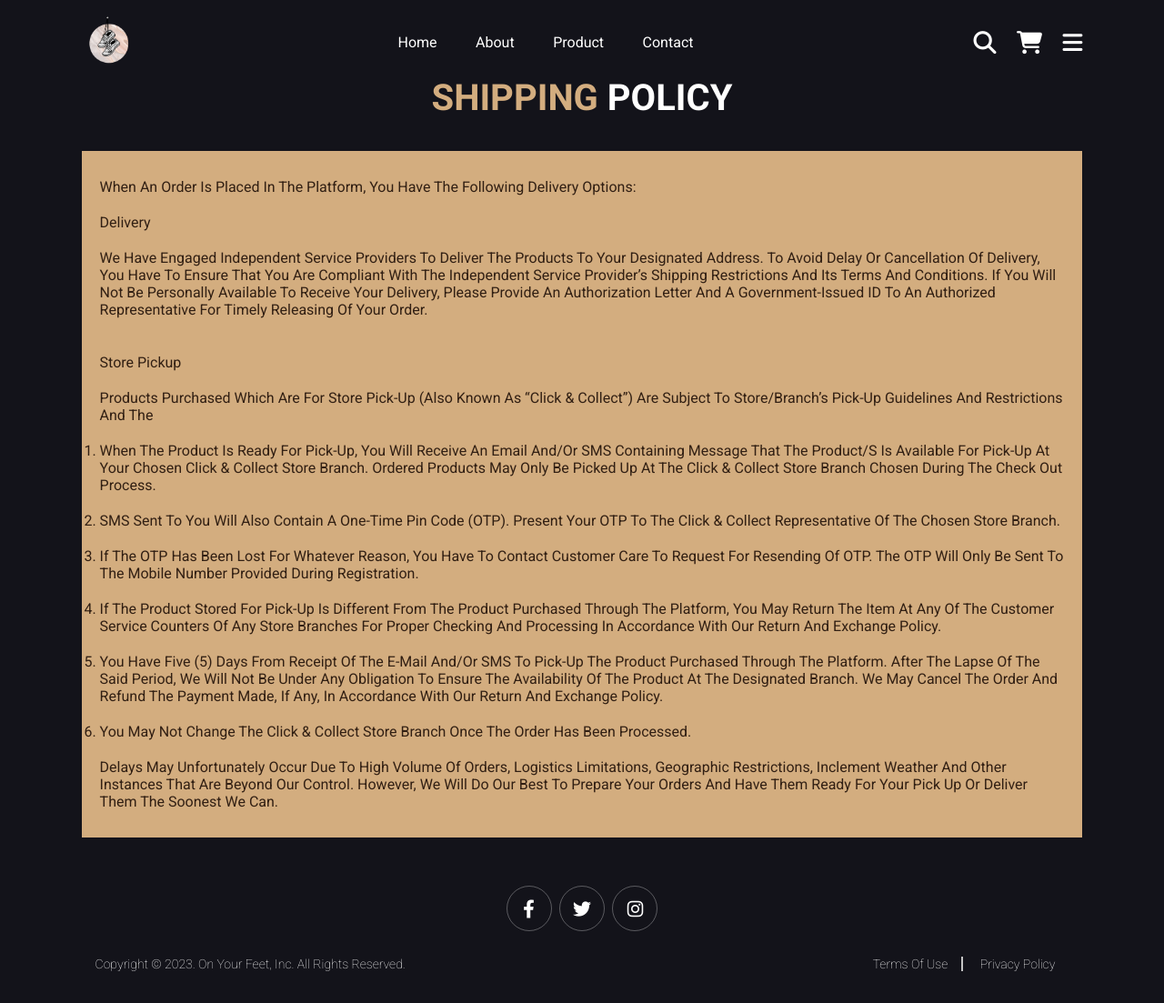
After one commit to Airtrickster/shoebox-onyourfeet, a PHP site: page /shipping_policy.html in a window 1280 px wide. The commit adds this page. Shown: the whole page at 91% size. Run offline with PHP 8.4, Linux system fonts and the light colour scheme.

Commit message:
Added shipping policy

```diff
--- a/css/style.css
+++ b/css/style.css
@@ -249,39 +249,26 @@ section{
     margin: auto;
 }
 
-.about{
+.shipping-policy{
     margin-top: 5% ;
 }
 
-.about .row{
+.shipping-policy .row{
     display: flex;
     align-items: center;
     background:var(--main-color);
     flex-wrap: wrap;
 }
 
-.about .row .image{
-    flex:1 1 45rem;
-}
-
-.about .row .image img{
-    width: 100%;
-}
-.about .row .content{
+.shipping-policy .row .content{
     flex:1 1 45rem;
     padding:2rem;
 }
 
-.about .row .content h3{
-    font-size: 3rem;
-    color:#311f13;
-}
-
-.about .row .content p{
+.shipping-policy .row .content p, li{
     font-size: 1.6rem;
     color:#311f13;
     padding:1rem 0;
-    line-height: 1.8;
 }
 
 .product{
--- /dev/null
+++ b/shipping_policy.html
@@ -0,0 +1,120 @@
+<!DOCTYPE html>
+<html lang="en">
+<head>
+    <meta charset="UTF-8">
+    <meta http-equiv="X-UA-Compatible" content="IE=edge">
+    <meta name="viewport" content="width=device-width, initial-scale=1.0">
+    <link rel="stylesheet" href="./css/style.css">
+    <link rel="stylesheet" href="./lib/fontawesome-free-6.2.1-web/css/all.min.css">
+    <title>On your feet | About</title>
+</head>
+<body>
+
+    <header class="header">
+
+        <a href="index.html" class="logo">
+            <img src="images/mini-logo.png" alt="Logo">
+        </a>
+
+        <nav class="navbar">
+            <a href="index.html">home</a>
+            <a href="about.html">about</a>
+            <a href="product.html">product</a>
+            <a href="contact.html">contact</a>
+        </nav>
+
+        <div class="icons">
+            <div class="fas fa-search" id="search-btn"></div>
+            <div class="fas fa-shopping-cart" id="cart-btn"></div>
+            <div class="fas fa-bars" id="menu-btn"></div>
+        </div>
+
+        <div class="search-form">
+            <input type="search" id="search-box" placeholder="search here...">
+            <label for="search-box" class="fas fa-search"></label>
+        </div>
+
+        <div class="cart-items-container">
+            <div class="cart-item">
+                <span class="fas fa-times"></span>
+                <img src="images/cart-item-1.png" alt="">
+                <div class="content">
+                    <h3>cart item 01</h3>
+                    <div class="price">Php 150/-</div>
+                </div>
+            </div>
+            <div class="cart-item">
+                <span class="fas fa-times"></span>
+                <img src="images/cart-item-2.png" alt="">
+                <div class="content">
+                    <h3>cart item 02</h3>
+                    <div class="price">Php 150/-</div>
+                </div>
+            </div>
+            <div class="cart-item">
+                <span class="fas fa-times"></span>
+                <img src="images/cart-item-3.png" alt="">
+                <div class="content">
+                    <h3>cart item 03</h3>
+                    <div class="price">Php 180/-</div>
+                </div>
+            </div>
+            <div class="cart-item">
+                <span class="fas fa-times"></span>
+                <img src="images/cart-item-4.png" alt="">
+                <div class="content">
+                    <h3>cart item 04</h3>
+                    <div class="price">Php 180/-</div>
+                </div>
+            </div>
+            <a href="#" class="btn">checkout now</a>
+        </div>
+
+    </header>
+
+    <section class="shipping-policy">
+        <h1 class="heading"> <span>Shipping </span>Policy</h1>
+        <div class="row">
+            <div class="content">
+                <p>When an order is placed in the Platform, you have the following delivery options:</p>
+                <p>Delivery</p>
+                <p>We have engaged independent service providers to deliver the Products to your designated address. To avoid delay or cancellation of delivery, you have to ensure that you are compliant with the independent service provider’s shipping restrictions and its terms and conditions. If you will not be personally available to receive your delivery, please provide an authorization letter and a government-issued ID to an authorized representative for timely releasing of your order.</p>
+                <p><br>Store Pickup</p>
+                <p>Products purchased which are for store pick-up (also known as “Click &amp; Collect”) are subject to store/branch’s pick-up guidelines and restrictions and the</p>
+                <ol>
+                <li>When the Product is ready for pick-up, you will receive an email and/or SMS containing message that the Product/s is available for pick-up at your chosen Click &amp; Collect store branch. Ordered Products may only be picked up at the Click &amp; Collect store branch chosen during the check out process.</li>
+                <li>SMS sent to you will also contain a One-Time Pin code (OTP). Present your OTP to the Click &amp; Collect representative of the chosen store branch.</li>
+                <li>If the OTP has been lost for whatever reason, you have to contact Customer Care to request for resending of OTP. The OTP will only be sent to the mobile number provided during registration.</li>
+                <li>If the product stored for pick-up is different from the product purchased through the Platform, you may return the item at any of the Customer Service counters of any store branches for proper checking and processing in accordance with our Return and Exchange Policy.</li>
+                <li>You have five (5) days from receipt of the e-mail and/or SMS to pick-up the Product purchased through the Platform.  After the lapse of the said period, we will not be under any obligation to ensure the availability of the Product at the designated branch. We may cancel the order and refund the payment made, if any, in accordance with our Return and Exchange Policy.</li>
+                <li>You may not change the Click &amp; Collect store branch once the order has been processed.</li>
+                </ol>
+                <p>Delays may unfortunately occur due to high volume of orders, logistics limitations, geographic restrictions, inclement weather and other instances that are beyond our control. However, we will do our best to prepare your orders and have them ready for your pick up or deliver them the soonest we can.</p>
+            </div>
+        </div>
+    </section>
+
+    <section class="footer">
+
+        <div class="share">
+            <a href="https://www.facebook.com/VandKApparel" class="fab fa-facebook-f"></a>
+            <a href="https://www.twitter.com/" class="fab fa-twitter"></a>
+            <a href="https://www.instagram.com/" class="fab fa-instagram"></a>
+        </div>
+
+        <div class="credit">
+            <p> Copyright  &copy; 2023. On your feet, inc. all rights reserved.</p>
+
+            <div class="faqs">
+                <a href="#">Terms of Use</a>
+                <a href="#">Privacy Policy</a>
+            </div>
+        </div>
+
+    </section>
+
+
+    <script src="js/script.js"></script>
+
+</body>
+</html>
```
